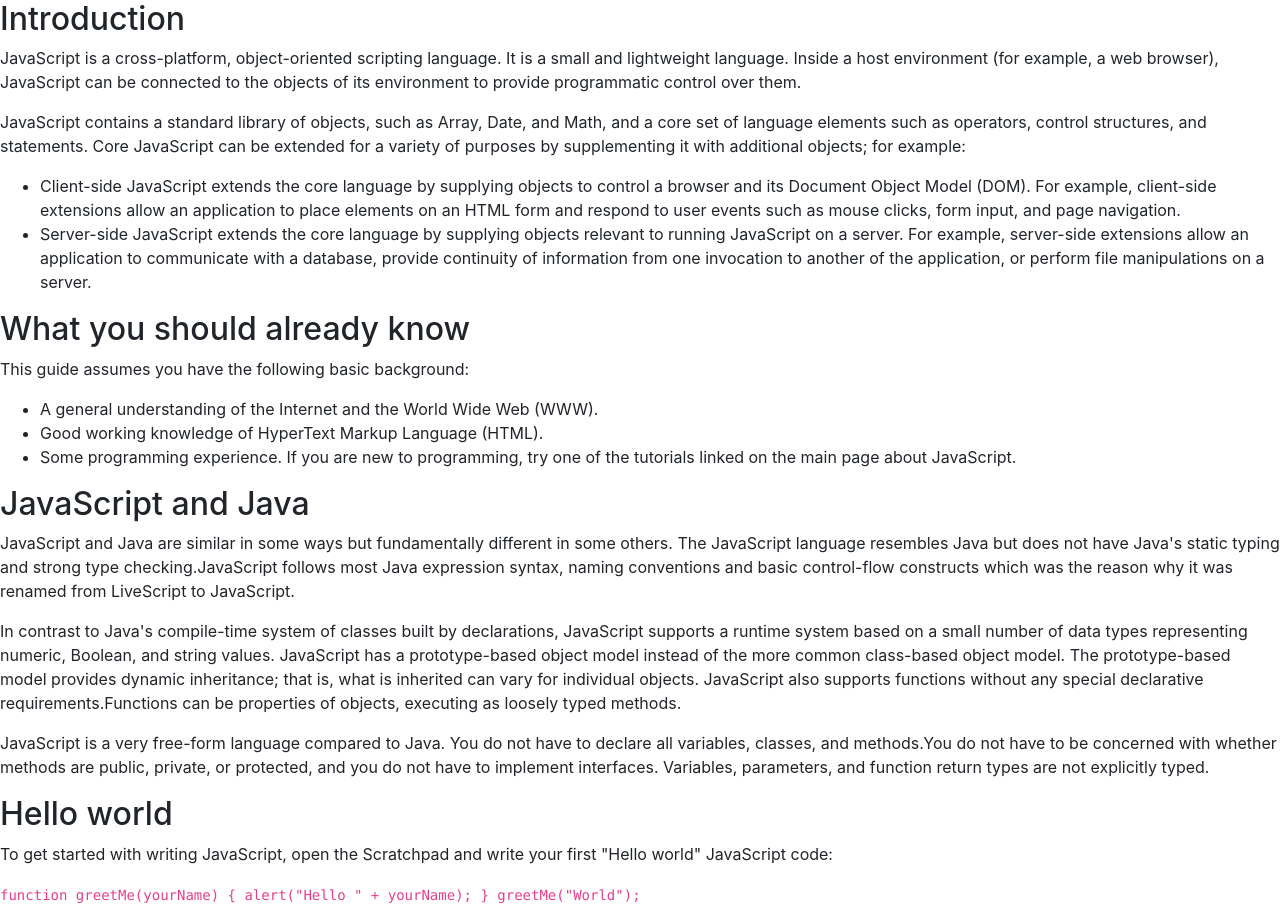
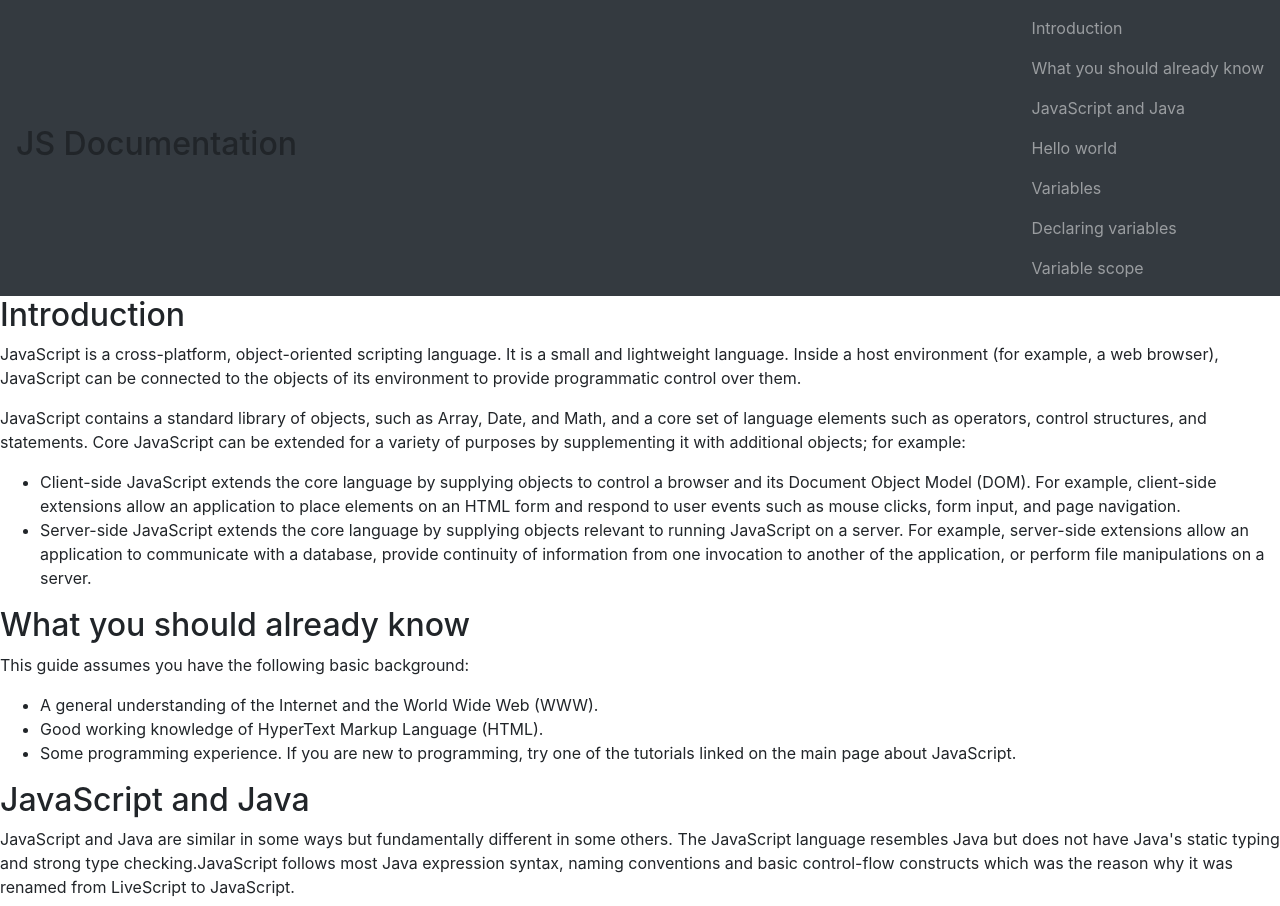
Before and after one commit to ClaytonSiby/clayton-and-hillary-team, a plain HTML site: page index.html in a window 1280 px wide. Shown: the top 906 px of the page. Drawn offline with nearby package versions, Linux system fonts and the light colour scheme.

Commit message:
navbar update

```diff
--- a/index.html
+++ b/index.html
@@ -11,6 +11,38 @@
   </head>
 
   <body>
+    <nav class="navbar  bg-dark navbar-dark" id="navbar">
+
+      <header >
+        <h2>JS Documentation</h2>
+      </header>
+      <div >
+      <ul class="navbar-nav">
+        <li class="nav-item">
+          <a href="#Introduction" class="nav-link">Introduction</a>
+        </li>
+        <li class="nav-item">
+          <a href="#What_you_should_already_know" class="nav-link">What you should already know</a>
+        </li>
+        <li class="nav-item">
+          <a href="#JavaScript_and_Java" class="nav-link">JavaScript and Java</a>
+        </li>
+        <li class="nav-item">
+          <a href="#Hello_world" class="nav-link">Hello world</a>
+        </li>
+        <li class="nav-item">
+          <a href="#Variables" class="nav-link">Variables</a>
+        </li>
+        <li class="nav-item">
+          <a href="#Declaring_variables" class="nav-link">Declaring variables</a>
+        </li>
+        <li class="nav-item">
+          <a href="#Variable_scope" class="nav-link">Variable scope</a>
+        </li>
+
+      </ul>
+      </div>
+    </nav>
     <main id="main-doc">
       <section class="main-section" id="Introduction">
         <header>
```
